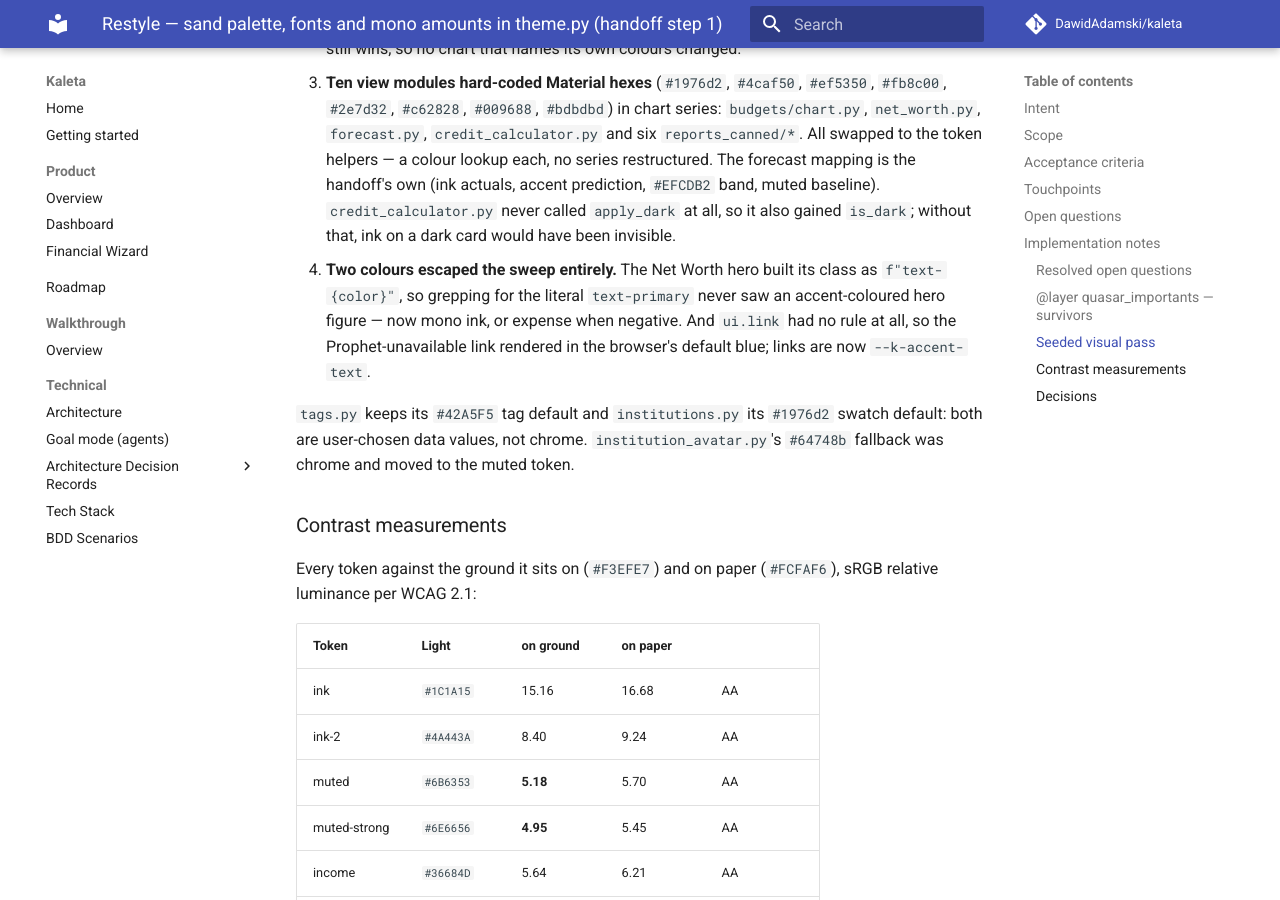
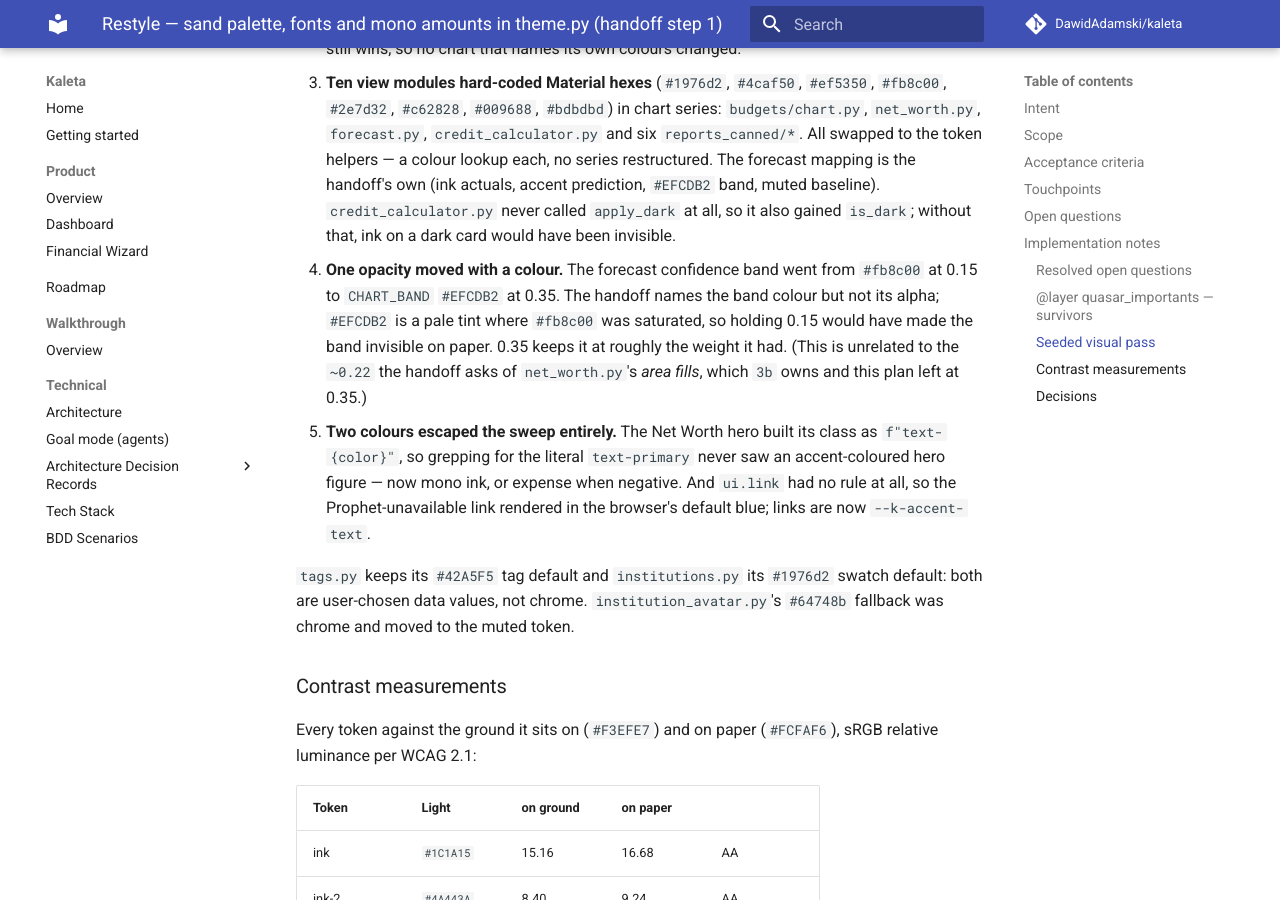
Before and after one commit to DawidAdamski/kaleta, an MkDocs documentation site: the page built from docs/plans/restyle-theme-tokens.md, in a window 1280 px wide and 900 px high, scrolled down 5432 px. Built offline with MkDocs 1.6.1 and Material for MkDocs 9.7.7, drawn with Linux system fonts in a browser that asks for light colours; comment, search, counter and statistics services are not loaded.

Commit message:
docs(plans): record the forecast band opacity change
Review finding — the confidence band moved from 0.15 to 0.35 when its
colour became the pale #EFCDB2; at 0.15 that tint is invisible on paper.
Unrelated to the ~0.22 the handoff asks of net_worth's area fills (3b).

Co-Authored-By: Claude Opus 5 (1M context) <noreply@anthropic.com>
Claude-Session: https://claude.ai/code/session_0152AYpRfMD2oD5sjv3sg3qi

```diff
--- a/docs/plans/restyle-theme-tokens.md
+++ b/docs/plans/restyle-theme-tokens.md
@@ -229,7 +229,14 @@ Four defects only real data could show, all fixed:
    `#EFCDB2` band, muted baseline). `credit_calculator.py` never called
    `apply_dark` at all, so it also gained `is_dark`; without that, ink on a
    dark card would have been invisible.
-4. **Two colours escaped the sweep entirely.** The Net Worth hero built its
+4. **One opacity moved with a colour.** The forecast confidence band went
+   from `#fb8c00` at 0.15 to `CHART_BAND` `#EFCDB2` at 0.35. The handoff
+   names the band colour but not its alpha; `#EFCDB2` is a pale tint where
+   `#fb8c00` was saturated, so holding 0.15 would have made the band
+   invisible on paper. 0.35 keeps it at roughly the weight it had. (This is
+   unrelated to the `~0.22` the handoff asks of `net_worth.py`'s *area
+   fills*, which `3b` owns and this plan left at 0.35.)
+5. **Two colours escaped the sweep entirely.** The Net Worth hero built its
    class as `f"text-{color}"`, so grepping for the literal `text-primary`
    never saw an accent-coloured hero figure — now mono ink, or expense when
    negative. And `ui.link` had no rule at all, so the Prophet-unavailable
```
